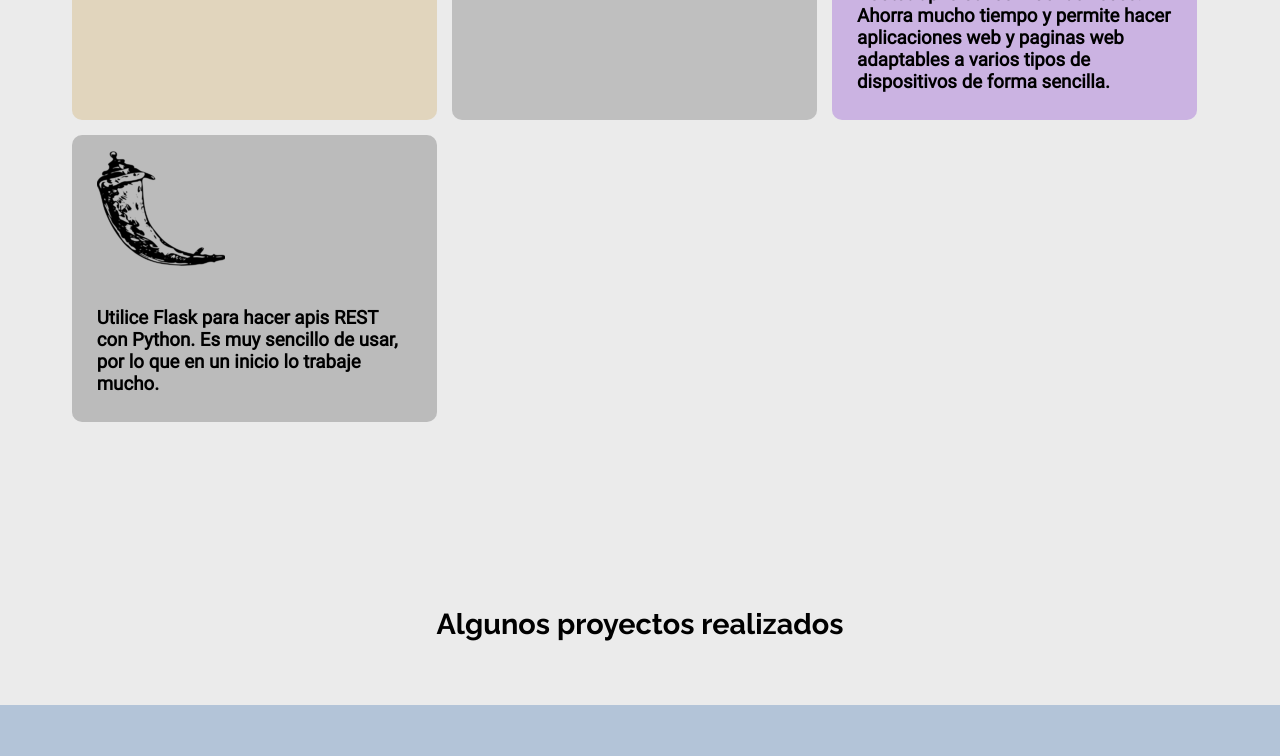
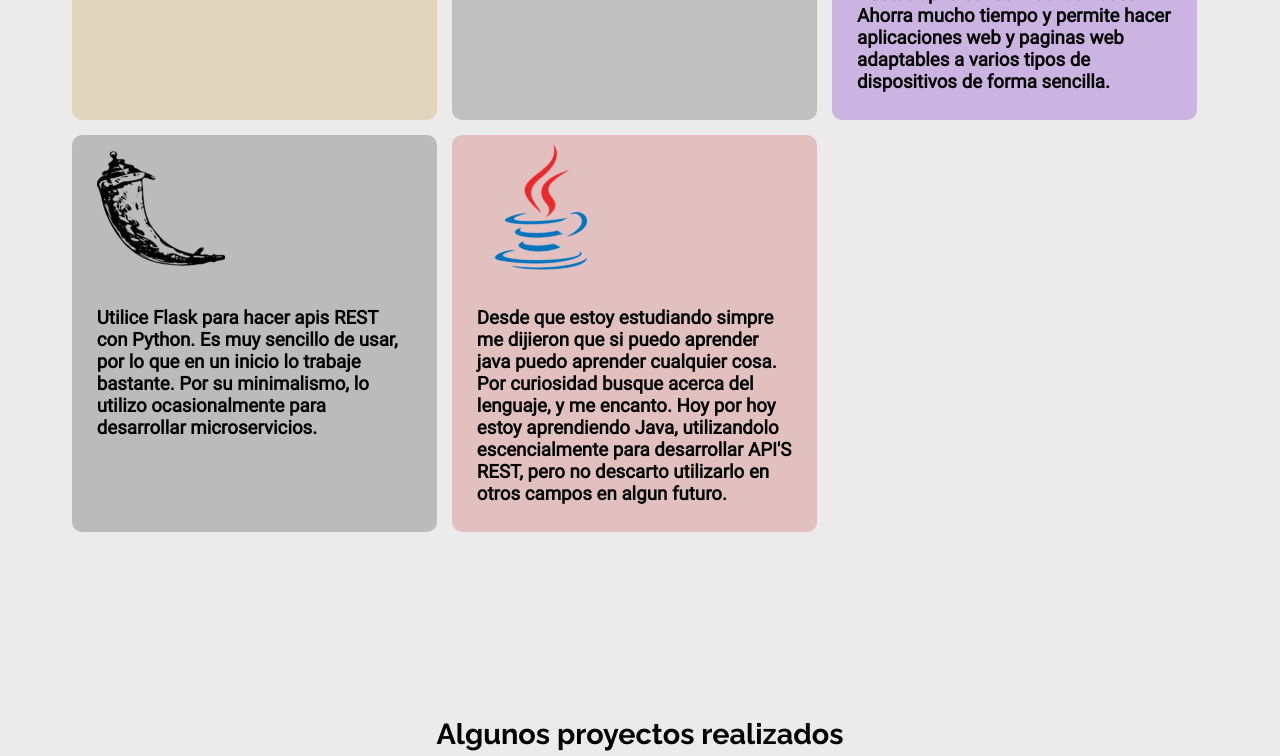
Before and after one commit to JuanDiDonato/juan-di-donato, a Gatsby site: page / in a window 1280 px wide. Shown: the part 5540-6296 px from the top of the page. Built offline with nearby package versions, Linux system fonts and the light colour scheme; Gatsby itself is replaced by a stand-in of ours.

Commit message:
add Java skill

```diff
--- a/src/assets/skills.css
+++ b/src/assets/skills.css
@@ -23,6 +23,7 @@
     padding-right: 5%;
     padding-top: 4%;
 }
+
 
 /* media query */
 @media (max-width: 768px){
@@ -113,3 +114,9 @@
     padding: 2%;
     margin: 2%;
 }
+#java{
+    background-color:  #c538383d   ;
+    border-radius: 10px;
+    padding: 2%;
+    margin: 2%;
+}
--- a/src/components/projects/apis/apis.js
+++ b/src/components/projects/apis/apis.js
@@ -19,10 +19,10 @@ const Apis = () => {
         <div className="card-der-li">
             <ul>
                 <li>
-                    Logica construida con Python 3 / Javascript
+                    Logica construida con Python 3 / Javascript / Java
                 </li>
                 <li>
-                    Implementacion con frameworks como DJango REST, Node Express y Flask
+                    Implementacion con frameworks como DJango REST, Node Express, Flask y Java SpringBoot
                 </li>
                 <li>
                     Integracion con Api's externas, como Telegram, Steam, Mercado Pago, etc
@@ -31,7 +31,7 @@ const Apis = () => {
                     Proteccion mediante Tokens JWT
                 </li>
                 <li>
-                    Bases de datos SQL
+                    Bases de datos SQL y noSQL
                 </li>
                 <li>
                     Despliegue rapido gracias a Docker
--- a/src/components/skills.js
+++ b/src/components/skills.js
@@ -1,21 +1,20 @@
-
-
-import * as React from "react"
+import * as React from "react";
 
 // logos
-import flask from '../images/flask.png'
-import python from '../images/python.png'
-import js from '../images/javascript.png'
-import react from '../images/react.png'
-import mysql from '../images/mysql.png'
-import git from '../images/git.png'
-import bs from '../images/bs.png'
-import tux from '../images/tux.png'
-import node from '../images/node.png'
-import django from '../images/django.png'
-import sequelize from '../images/sequelize.png'
-import docker from '../images/docker.png'
-import mongodb from '../images/mongodb.png'
+import flask from '../images/flask.png';
+import python from '../images/python.png';
+import js from '../images/javascript.png';
+import react from '../images/react.png';
+import mysql from '../images/mysql.png';
+import git from '../images/git.png';
+import bs from '../images/bs.png';
+import tux from '../images/tux.png';
+import node from '../images/node.png';
+import django from '../images/django.png';
+import sequelize from '../images/sequelize.png';
+import docker from '../images/docker.png';
+import mongodb from '../images/mongodb.png';
+import java from '../images/java.png';
 
 // styles
 import '../assets/skills.css'
@@ -190,7 +189,22 @@ const Skills = () => {
                     <div>
                         <h3>
                             Utilice Flask para hacer apis REST con Python. Es muy sencillo
-                            de usar, por lo que en un inicio lo trabaje mucho.
+                            de usar, por lo que en un inicio lo trabaje bastante. Por su minimalismo,
+                            lo utilizo ocasionalmente para desarrollar microservicios.
+                        </h3>
+                    </div>
+                </div>
+
+                <div id="java">
+                    <div >
+                        <img src={java} alt="java" />
+                    </div>
+                    <div>
+                        <h3>
+                            Desde que estoy estudiando simpre me dijieron que si puedo aprender java
+                            puedo aprender cualquier cosa. Por curiosidad busque acerca del lenguaje,
+                            y me encanto. Hoy por hoy estoy aprendiendo Java, utilizandolo escencialmente
+                            para desarrollar API'S REST, pero no descarto utilizarlo en otros campos en algun futuro.
                         </h3>
                     </div>
                 </div>
```
Also changed, not shown: src/images/java.png (added).
